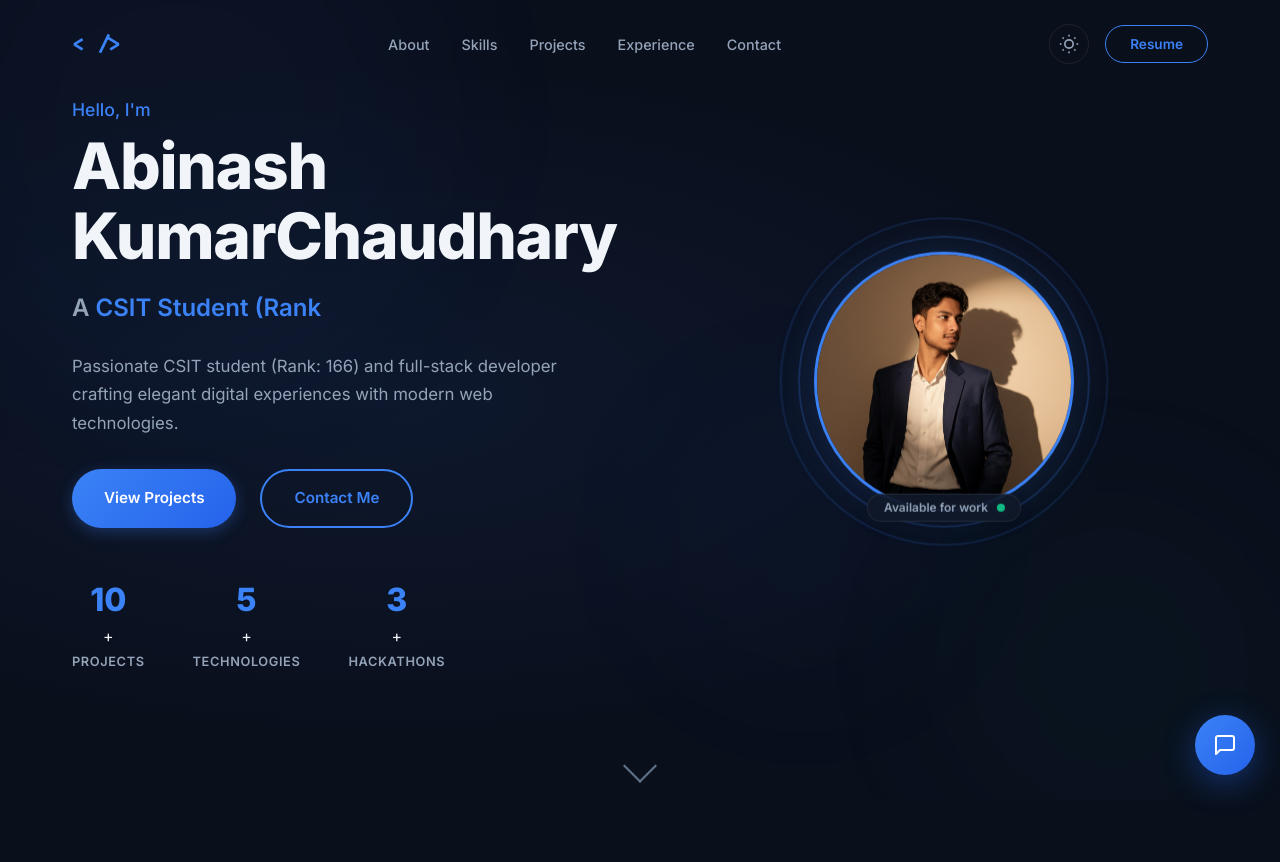
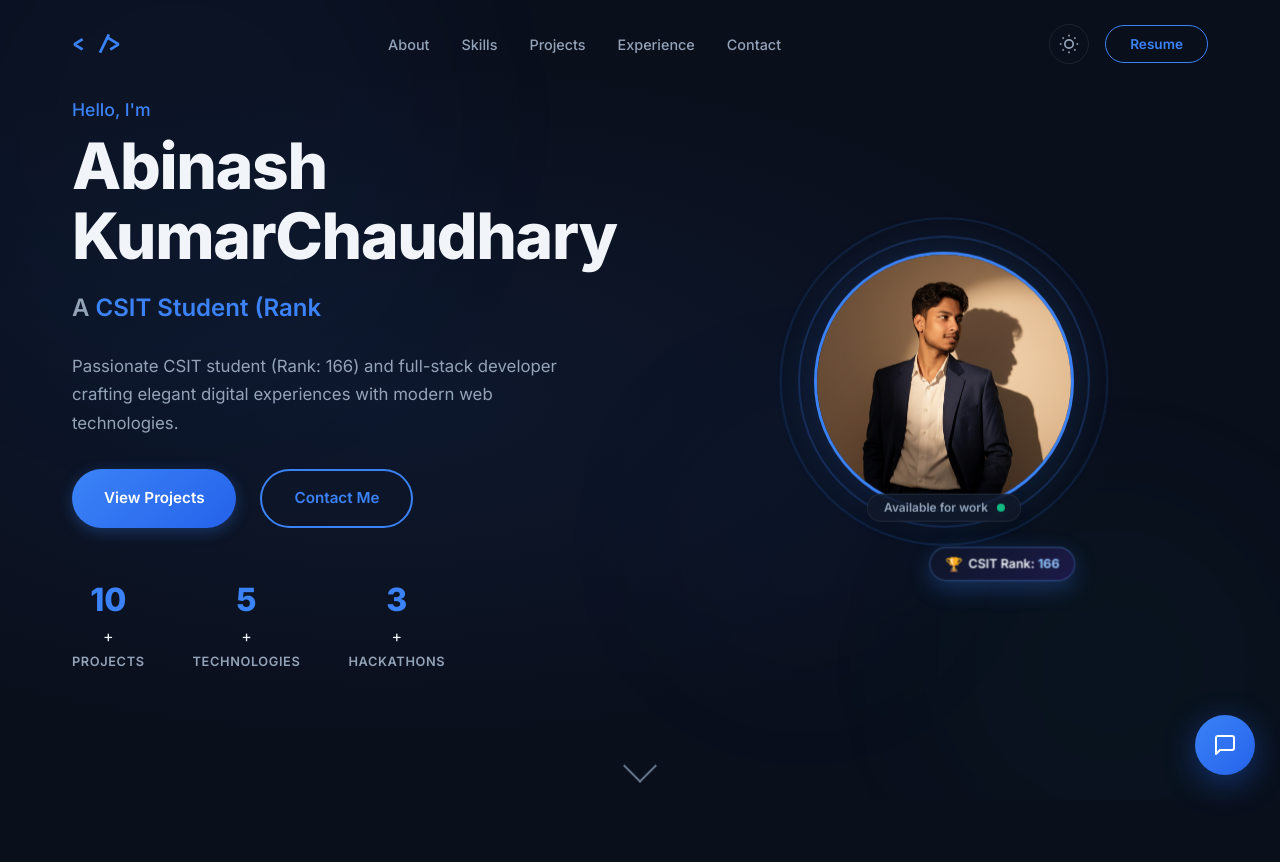
Before and after one commit to abinashchaudhary2007/portfolio, a website built with Vite: page index.html in a window 1280 px wide. Shown: the top 862 px of the page. Built offline with nearby package versions, Linux system fonts and the light colour scheme; no server answers; files whose address does not match are found by name.

Commit message:
Add floating CSIT Rank: 166 badge below profile picture in hero section

```diff
--- a/index.html
+++ b/index.html
@@ -110,6 +110,10 @@
             <div class="hero-avatar-badge">
               <span>Available for work</span>
               <span class="badge-dot"></span>
+            </div>
+            <div class="hero-rank-badge">
+              <span class="rank-icon">🏆</span>
+              <span>CSIT Rank: <strong>166</strong></span>
             </div>
           </div>
         </div>
--- a/src/styles.css
+++ b/src/styles.css
@@ -686,6 +686,37 @@ textarea {
   border-radius: 50%;
   background: var(--success);
   animation: pulse-dot 2s ease-in-out infinite;
+}
+
+.hero-rank-badge {
+  position: absolute;
+  bottom: -22px;
+  left: 50%;
+  transform: translateX(-50%);
+  display: flex;
+  align-items: center;
+  gap: 6px;
+  background: linear-gradient(135deg, rgba(15, 23, 42, 0.95), rgba(30, 27, 75, 0.95));
+  border: 1px solid rgba(96, 165, 250, 0.4);
+  backdrop-filter: blur(12px);
+  padding: 6px 16px;
+  border-radius: var(--radius-full);
+  font-size: 0.82rem;
+  font-weight: 600;
+  color: var(--text-primary);
+  white-space: nowrap;
+  z-index: 3;
+  box-shadow: 0 8px 24px rgba(59, 130, 246, 0.3);
+  animation: float 4s ease-in-out infinite;
+}
+
+.hero-rank-badge strong {
+  color: var(--accent-300);
+  font-weight: 700;
+}
+
+.rank-icon {
+  font-size: 0.9rem;
 }
 
 @keyframes pulse-dot {
```
